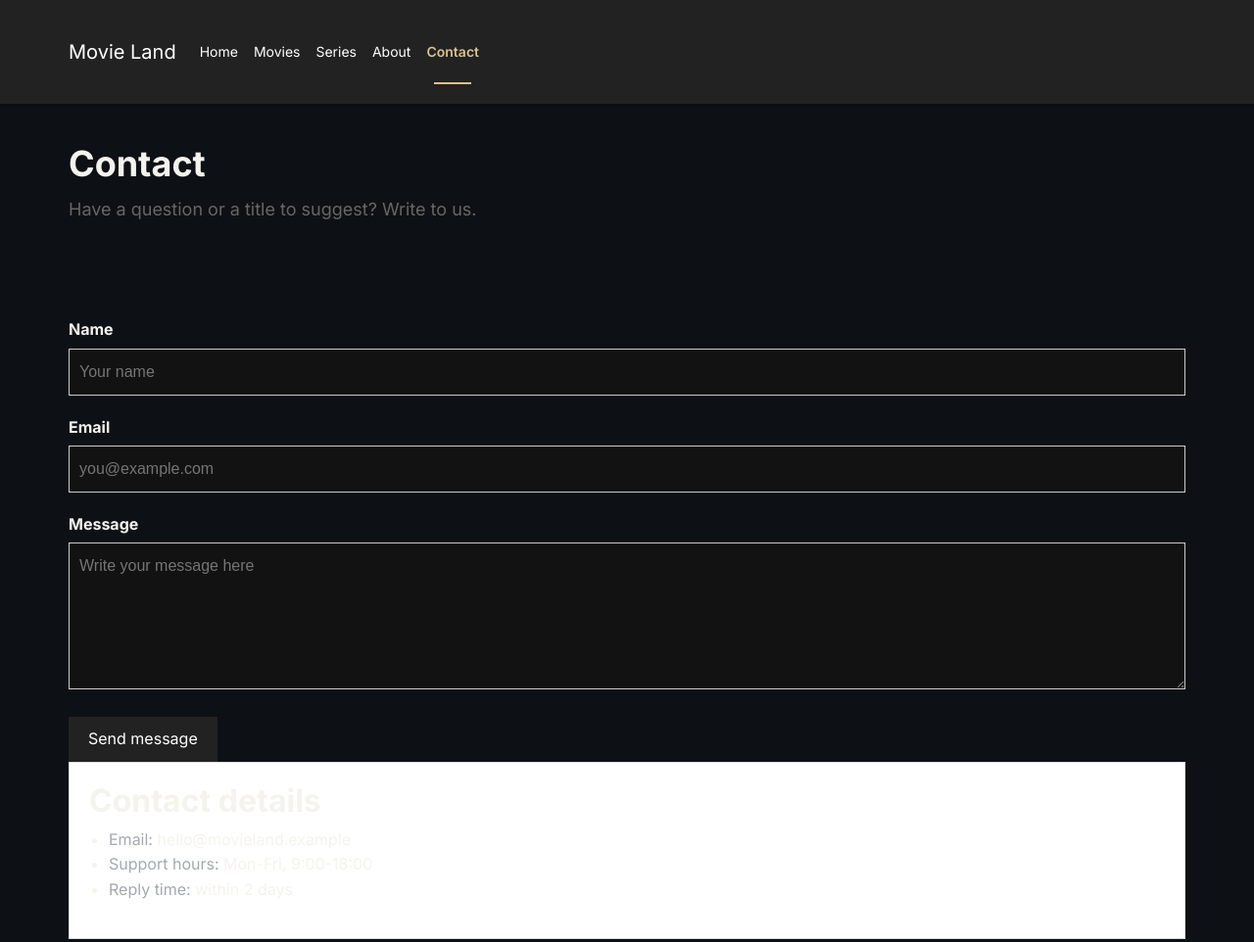
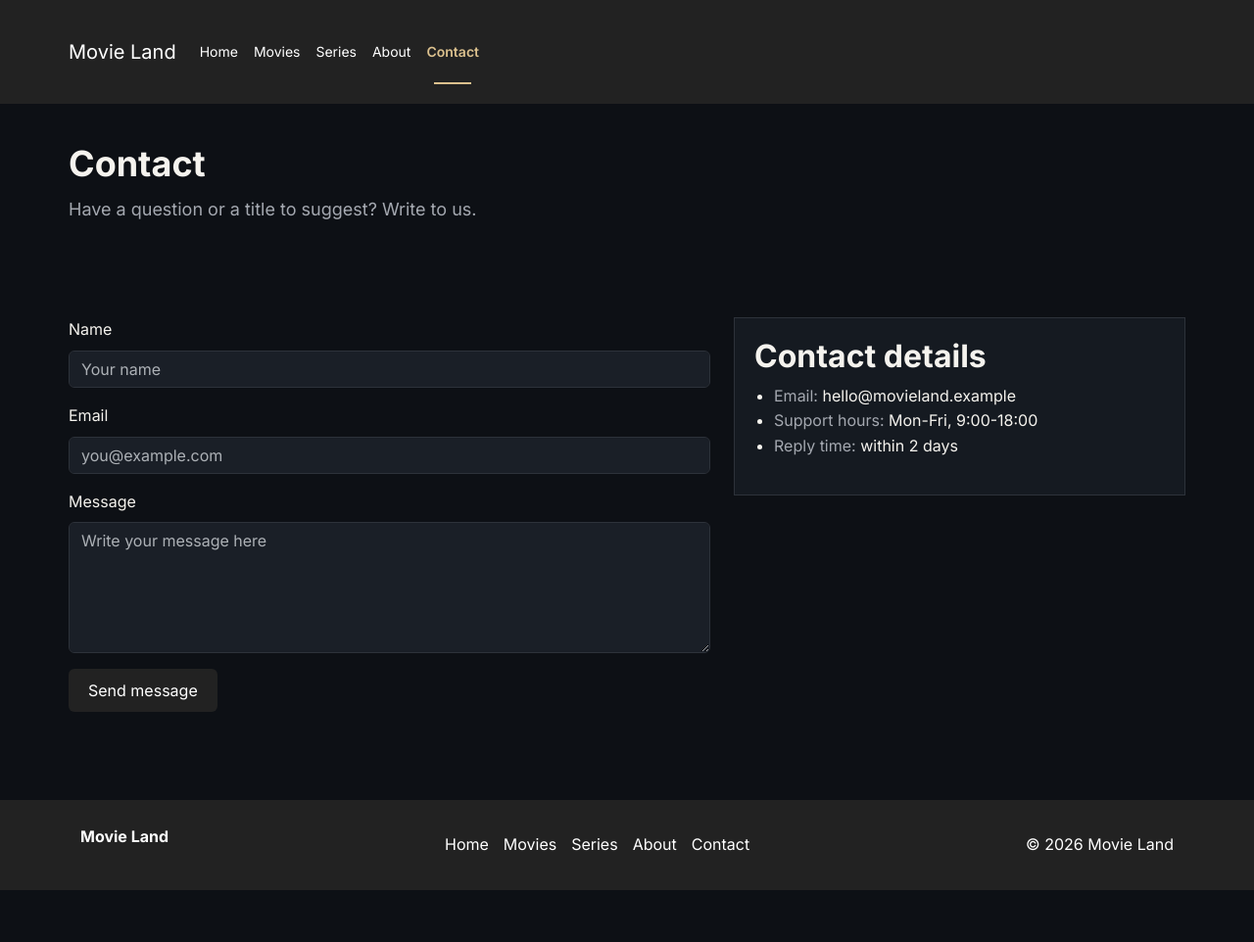
Before and after one commit to erekenoob/WEB_MID_TERM_YDY, a plain HTML site: page contact.html in a window 1280 px wide. Shown: the top 962 px of the page at 98% size. After the commit the page ends 909 px from the top, so only its background shows below. Drawn offline with nearby package versions, Linux system fonts and the light colour scheme.

Commit message:
Use Bootstrap grid, cards, table, form and utility classes

```diff
--- a/contact.html
+++ b/contact.html
@@ -11,7 +11,7 @@
   <link href="https://cdn.jsdelivr.net/npm/bootstrap@5.3.3/dist/css/bootstrap.min.css" rel="stylesheet">
   <link href="css/style.css" rel="stylesheet">
 </head>
-<body>
+<body class="d-flex flex-column min-vh-100">
 
   <header class="site-header">
     <nav class="navbar navbar-expand-lg container" aria-label="Main navigation">
@@ -31,39 +31,42 @@
       </nav>
   </header>
 
-  <main>
+  <main class="flex-grow-1">
     <section class="container section">
       <h1 class="page-title">Contact</h1>
       <p class="lead-text">Have a question or a title to suggest? Write to us.</p>
     </section>
 
     <section class="container section" id="contact-form">
-      <form action="#" method="post">
-        <div class="field">
-          <label for="name">Name</label>
-          <input type="text" id="name" name="name" placeholder="Your name" required>
+      <div class="row g-4">
+        <div class="col-lg-7">
+         <form action="#" method="post">
+          <div class="mb-3">
+          <label class="form-label" for="name">Name</label>
+            <input class="form-control" type="text" id="name" name="name" placeholder="Your name" required>
+            </div>
+            <div class="mb-3">
+              <label class="form-label" for="email">Email</label>
+              <input class="form-control" type="email" id="email" name="email" placeholder="you@example.com" required>
+               </div>
+           <div class="mb-3">
+             <label class="form-label" for="message">Message</label>
+             <textarea class="form-control" id="message" name="message" rows="5" placeholder="Write your message here" required></textarea>
+           </div>
+           <button type="submit" class="btn btn-accent">Send message</button>
+         </form>
         </div>
 
-        <div class="field">
-          <label for="email">Email</label>
-          <input type="email" id="email" name="email" placeholder="you@example.com" required>
-        </div>
-
-        <div class="field">
-          <label for="message">Message</label>
-          <textarea id="message" name="message" rows="5" placeholder="Write your message here" required></textarea>
-        </div>
-
-        <button type="submit" class="btn-accent">Send message</button>
-      </form>
-
-      <div class="box">
-        <h2>Contact details</h2>
-        <ul class="contact-list">
+        <div class="col-lg-5">
+          <div class="box">
+          <h2>Contact details</h2>
+          <ul class="contact-list">
           <li><span class="muted">Email:</span> hello@movieland.example</li>
           <li><span class="muted">Support hours:</span> Mon-Fri, 9:00-18:00</li>
           <li><span class="muted">Reply time:</span> within 2 days</li>
-        </ul>
+          </ul>
+          </div>
+        </div>
       </div>
     </section>
   </main>
--- a/css/style.css
+++ b/css/style.css
@@ -66,6 +66,7 @@ a:hover {
 .brand {
     padding: 16px 0;
 }
+
 .navbar-nav .nav-link {
     position: relative;
     color: white;
@@ -77,6 +78,7 @@ a:hover {
 .navbar-nav .nav-link.active {
     font-weight: 600;
 }
+
 .navbar-nav .nav-link.active::after {
     content: "";
     position: absolute;
@@ -85,7 +87,7 @@ a:hover {
     bottom: 0;
     height: 2px;
     background-color: var(--accent);
-+}
+}
 
 .site-footer {
     background-color: #222;
@@ -137,13 +139,13 @@ a:hover {
 
 .lead-text {
     font-size: 18px;
-    color: #666;
+    color: var(--muted);
 }
 
 .box {
     padding: 20px;
-    background-color: white;
-    border: 1px solid #ddd;
+    background-color: var(--surface);
+    border: 1px solid var(--border);
     margin-bottom: 20px;
 }
 
@@ -168,41 +170,33 @@ a:hover {
     background-color: #444;
 }
 
-.field {
-    margin-bottom: 20px;
-}
-
-.field label {
-    display: block;
-    margin-bottom: 6px;
-    font-weight: bold;
-}
-
-.field input,
-.field textarea {
-    width: 100%;
-    padding: 10px;
-    border: 1px solid #ccc;
-    font-family: Arial, sans-serif;
-}
-
 .contact-list {
     padding-left: 20px;
 }
 
-table {
-    width: 100%;
-    border-collapse: collapse;
-    margin: 20px 0;
+.table {
+    --bs-table-bg: transparent;
+    --bs-table-color: var(--text);
+    --bs-table-border-color: var(--border);
 }
 
-th,
-td {
-    padding: 12px;
-    border: 1px solid #ddd;
-    text-align: left;
+.table caption {
+    color: var(--muted);
 }
 
-th {
-    background-color: #f0f0f0;
+.table thead th {
+    color: var(--accent);
 }
+
+.form-control {
+    color: var(--text);
+    background-color: var(--field);
+    border: 1px solid var(--border);
+}
+
+.form-control:focus {
+    color: var(--text);
+    background-color: var(--field);
+    border-color: var(--accent);
+    box-shadow: none;
+}
```
Also changed, not shown: about.html (+11 -11 lines).
